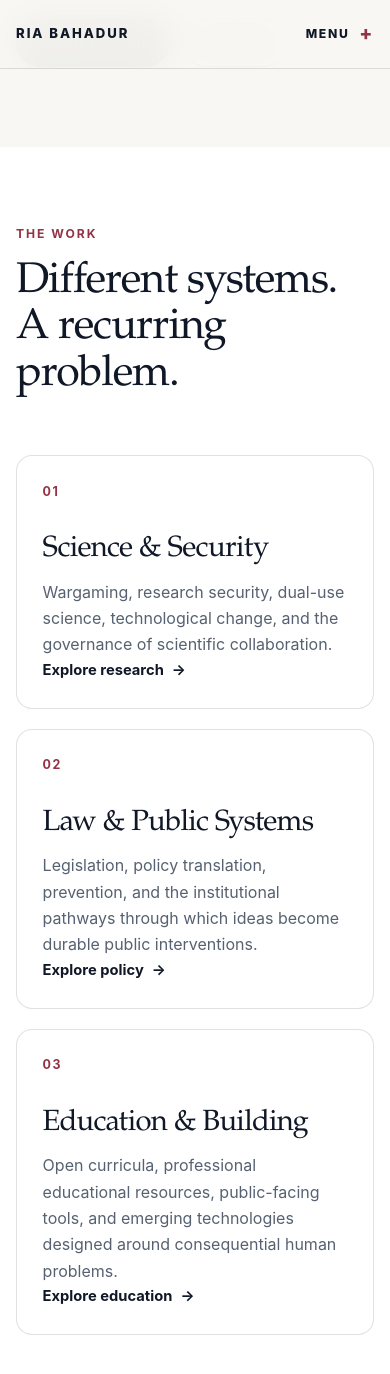
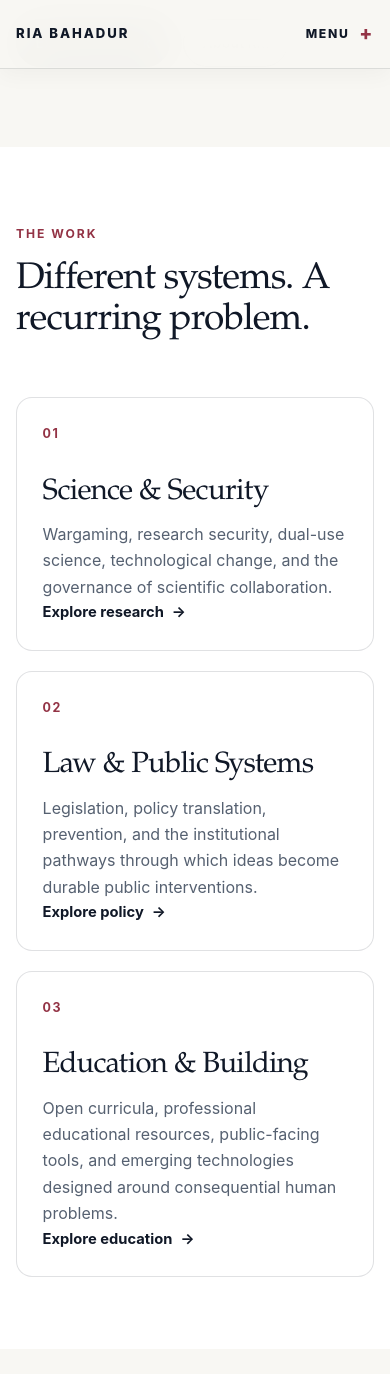
Before and after one commit to riabahadur/riabahadur.github.io, a Jekyll site: the page built from index.html, in a window 390 px wide and 1400 px high, scrolled down 673 px. Shown: the top 1374 px of the window. Built offline with Jekyll 4.4.1, drawn with Linux system fonts in a browser that asks for light colours.

Commit message:
Update main.css
Finalize responsive design system

```diff
--- a/assets/css/main.css
+++ b/assets/css/main.css
@@ -266,6 +266,7 @@ p {
 
 .section-heading-wide {
   max-width: 1000px;
+
   margin-bottom: 3.5rem;
 }
 
@@ -369,12 +370,15 @@ p {
 
   top: 0;
 
-  background: rgba(248, 247, 243, 0.96);
-
-  border-bottom: 1px solid var(--line);
-
-  backdrop-filter: blur(16px);
-  -webkit-backdrop-filter: blur(16px);
+  background: rgba(248, 247, 243, 0.985);
+
+  border-bottom: 1px solid rgba(16, 24, 39, 0.12);
+
+  box-shadow:
+    0 7px 20px rgba(16, 24, 39, 0.035);
+
+  backdrop-filter: blur(18px);
+  -webkit-backdrop-filter: blur(18px);
 }
 
 
@@ -1339,7 +1343,9 @@ p {
 
 
   .section-heading-wide {
-    margin-bottom: 2.5rem;
+    margin-bottom: 2.35rem;
+
+    line-height: 1.1;
   }
 
 
@@ -1389,7 +1395,9 @@ p {
 
 
   h2 {
-    font-size: clamp(2.2rem, 11vw, 3.7rem);
+    font-size: clamp(2rem, 9.5vw, 3.2rem);
+
+    line-height: 1.1;
   }
 
 
@@ -1485,9 +1493,9 @@ p {
 
 
   .pull-quote {
-    font-size: clamp(2rem, 9.5vw, 3.2rem);
-
-    line-height: 1.16;
+    font-size: clamp(1.85rem, 8vw, 2.75rem);
+
+    line-height: 1.18;
   }
 
 
```
